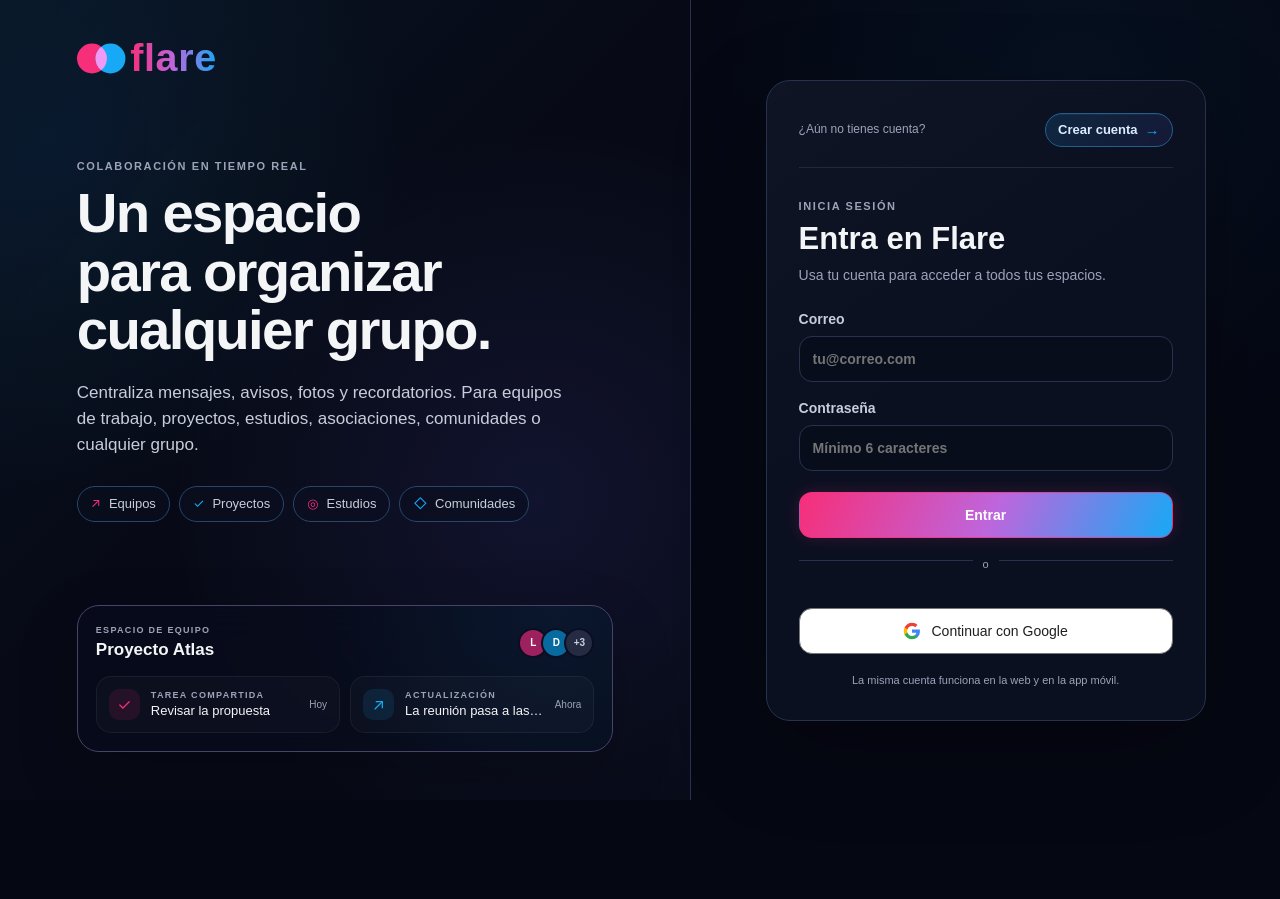
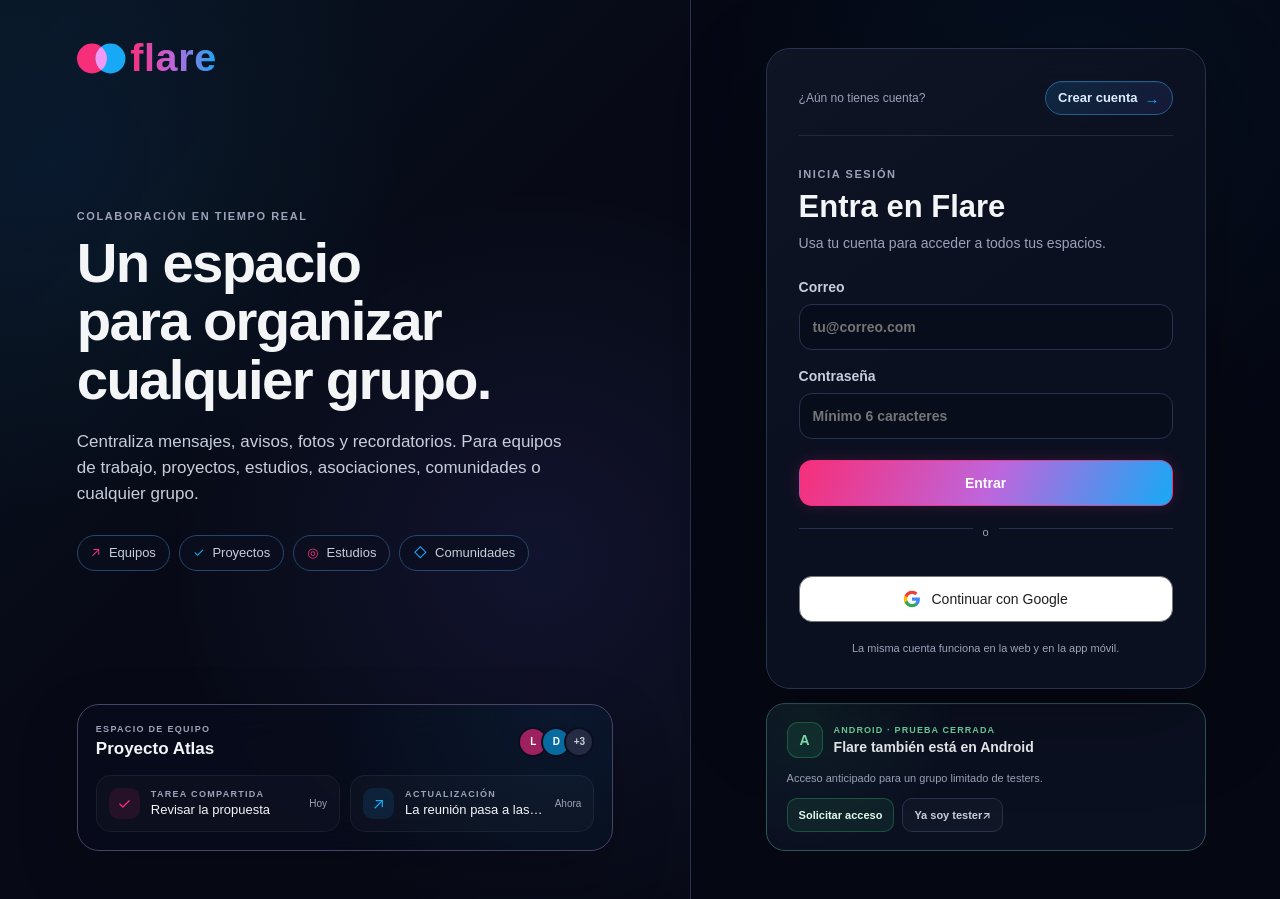
Before and after one commit to MigVarona/flare, a Next.js app in the folder apps/web/: page / in a window 1280 px wide. Before the commit the page ends 800 px from the top, so only its background shows below. Built offline with nearby package versions, Linux system fonts and the light colour scheme; no server answers; a web font is replaced by a local one.

Commit message:
feat: añade acceso anticipado para Android

```diff
--- a/apps/web/src/app/globals.css
+++ b/apps/web/src/app/globals.css
@@ -819,6 +819,12 @@
   padding: 48px clamp(28px, 5vw, 72px);
 }
 
+.auth-panel-stack {
+  width: min(440px, 100%);
+  display: grid;
+  gap: 14px;
+}
+
 .auth-card {
   width: min(440px, 100%);
   padding: 32px;
@@ -829,6 +835,99 @@
     var(--surface-panel);
   box-shadow: 0 28px 90px rgba(0, 0, 0, 0.3);
   backdrop-filter: blur(24px);
+}
+
+.auth-panel-stack .auth-card {
+  width: 100%;
+}
+
+.android-access-card {
+  display: grid;
+  gap: 12px;
+  padding: 18px 20px;
+  border: 1px solid color-mix(in srgb, #3ddc84 22%, var(--border));
+  border-radius: 19px;
+  background:
+    radial-gradient(circle at 10% 0, rgba(61, 220, 132, 0.08), transparent 9rem),
+    var(--surface-panel);
+  box-shadow: inset 0 1px rgba(255, 255, 255, 0.02);
+}
+
+.android-access-heading {
+  display: flex;
+  align-items: center;
+  gap: 11px;
+}
+
+.android-access-heading > span:last-child {
+  min-width: 0;
+  display: grid;
+  gap: 1px;
+}
+
+.android-access-heading small {
+  color: #78dca5;
+  font-size: 9px;
+  font-weight: 600;
+  line-height: 13px;
+  letter-spacing: 1.1px;
+}
+
+.android-access-heading strong {
+  font-size: 14px;
+  line-height: 19px;
+}
+
+.android-access-mark {
+  width: 36px;
+  height: 36px;
+  flex: 0 0 auto;
+  display: grid;
+  place-items: center;
+  border: 1px solid rgba(61, 220, 132, 0.28);
+  border-radius: 11px;
+  color: #8ae5b3;
+  background: rgba(61, 220, 132, 0.1);
+  font-size: 14px;
+  font-weight: 600;
+}
+
+.android-access-card > p {
+  margin: 0;
+  color: var(--muted);
+  font-size: 11px;
+  line-height: 16px;
+}
+
+.android-access-actions {
+  display: flex;
+  align-items: center;
+  gap: 8px;
+}
+
+.android-access-actions a {
+  min-height: 34px;
+  display: inline-flex;
+  align-items: center;
+  justify-content: center;
+  padding: 0 11px;
+  border: 1px solid var(--border);
+  border-radius: 10px;
+  color: var(--text-soft);
+  background: rgba(255, 255, 255, 0.025);
+  font-size: 11px;
+  font-weight: 600;
+  text-decoration: none;
+}
+
+.android-access-actions a:first-child {
+  color: #dff8e9;
+  border-color: rgba(61, 220, 132, 0.26);
+  background: rgba(61, 220, 132, 0.08);
+}
+
+.android-access-actions a:hover {
+  border-color: color-mix(in srgb, #3ddc84 44%, var(--border));
 }
 
 .auth-account-switch {
--- a/apps/web/src/components/auth-screen.tsx
+++ b/apps/web/src/components/auth-screen.tsx
@@ -136,6 +136,7 @@
       </section>
 
       <section className="auth-panel">
+        <div className="auth-panel-stack">
           <div className="auth-card">
             <div className="auth-account-switch">
               <span>{mode === 'login' ? '¿Aún no tienes cuenta?' : '¿Ya tienes cuenta?'}</span>
@@ -223,6 +224,29 @@
               La misma cuenta funciona en la web y en la app móvil.
             </p>
           </div>
+
+          <aside className="android-access-card" aria-labelledby="android-access-title">
+            <div className="android-access-heading">
+              <span className="android-access-mark" aria-hidden="true">A</span>
+              <span>
+                <small>ANDROID · PRUEBA CERRADA</small>
+                <strong id="android-access-title">Flare también está en Android</strong>
+              </span>
+            </div>
+            <p>Acceso anticipado para un grupo limitado de testers.</p>
+            <div className="android-access-actions">
+              <a href="mailto:info@wearecapa.es?subject=Solicitud%20de%20acceso%20a%20Flare%20para%20Android">
+                Solicitar acceso
+              </a>
+              <a
+                href="https://play.google.com/apps/testing/com.mivarona.churriapp"
+                target="_blank"
+                rel="noreferrer">
+                Ya soy tester <span aria-hidden="true">↗</span>
+              </a>
+            </div>
+          </aside>
+        </div>
       </section>
       {legal && (
         <LegalModal
```
Lines whose indentation alone changed are shown as unchanged.
